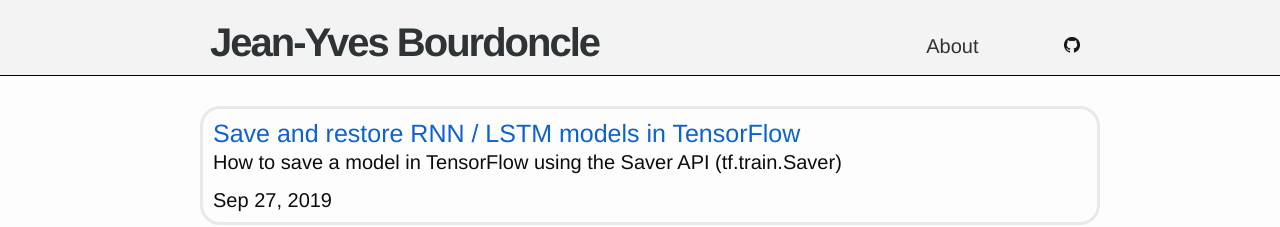
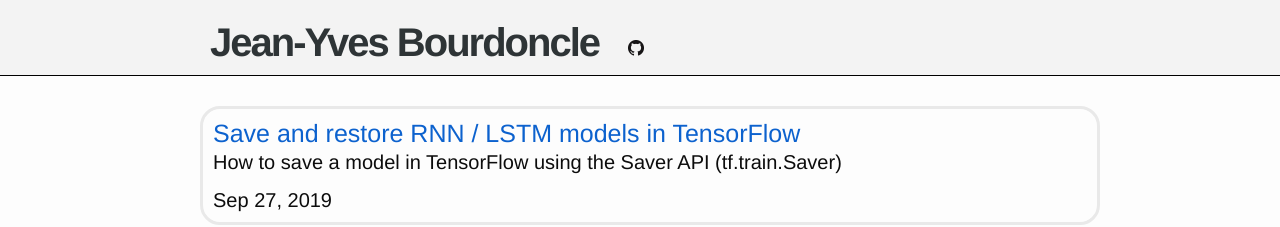
Before and after one commit to Jeanyvesbourdoncle/Jeanyvesbourdoncle.github.io, a Jekyll site: the page built from index.html, in a window 1280 px wide. Shown: the top 227 px of the page. Built offline with Jekyll 4.4.1, drawn with Linux system fonts in a browser that asks for light colours.

Commit message:
Update header.html

```diff
--- a/_includes/header.html
+++ b/_includes/header.html
@@ -6,20 +6,10 @@
         <h1 class="header-top">
           <a href="/" >Jean-Yves Bourdoncle</a>
         </h1>
-        <div class="navigation">
-
-            <span class="nav-item">
-              <a href="/about/">About</a>
             </span>
             <span class="nav-item">
-
+              <img src="/assets/GitHub-Mark-32px.png" alt="w" width="16" height="16"
             </span>
-            <span class="nav-item">
-              <img src="/assets/GitHub-Mark-32px.png" alt="w" width="16" height="16" >
-
-            </span>
-
-        </div>
 
     </div>
 
```
